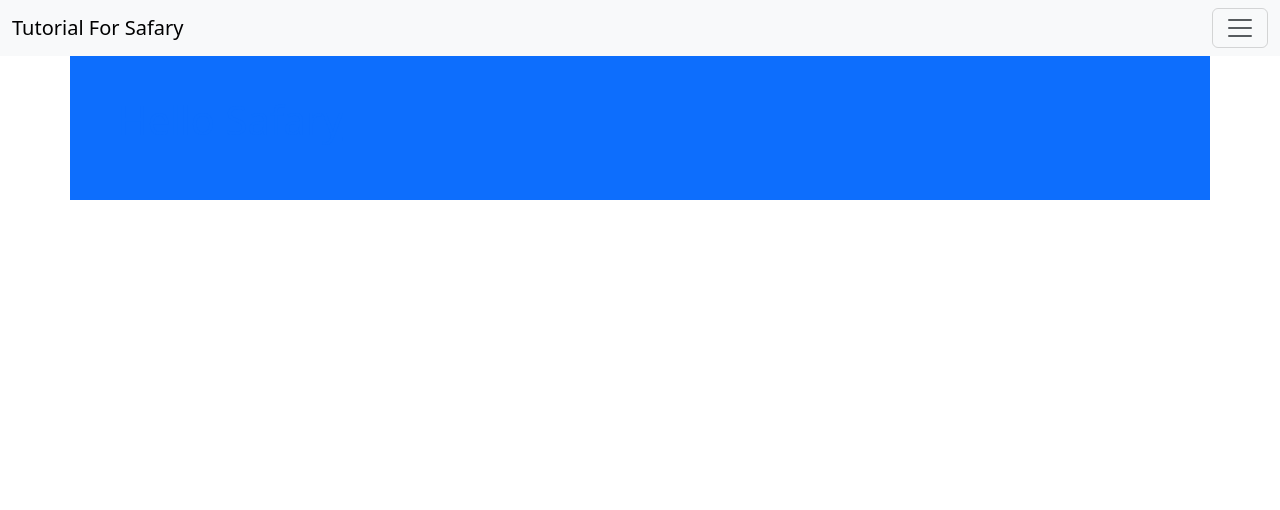
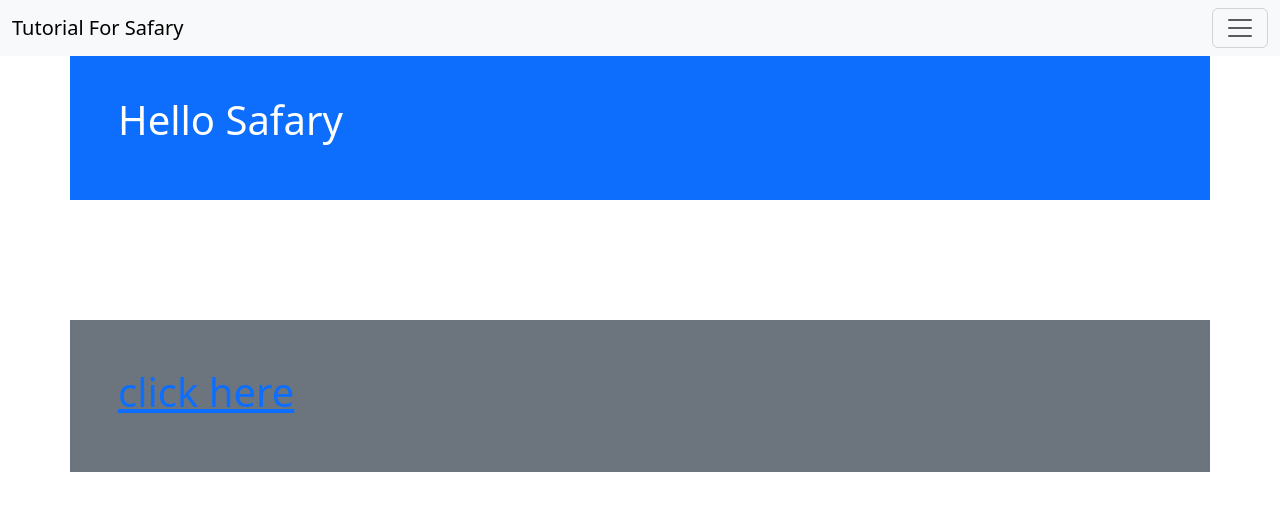
Before and after one commit to alihani2002/TestApp, a Next.js app: page / in a window 1280 px wide. Shown: the top 510 px of the page. Built offline with nearby package versions, Linux system fonts and the light colour scheme.

Commit message:
NewEdition
update // Alyhani

```diff
--- a/src/app/page.tsx
+++ b/src/app/page.tsx
@@ -2,10 +2,17 @@ import Link from "next/link";
 
 export default function Home() {
   return (
+   <>
     <div className="container p-5 my-5 bg-primary text-white">
-      <Link href={`/Cards`}>
       <h1> Hello Safary </h1>
+    </div>
+    <br/>
+
+    <div className="container p-5 my-5 bg-secondary text-white">
+      <Link  href={`/Cards`}>
+      <h1> click here  </h1>
       </Link>
     </div>
+   </>
   );
 }
```
